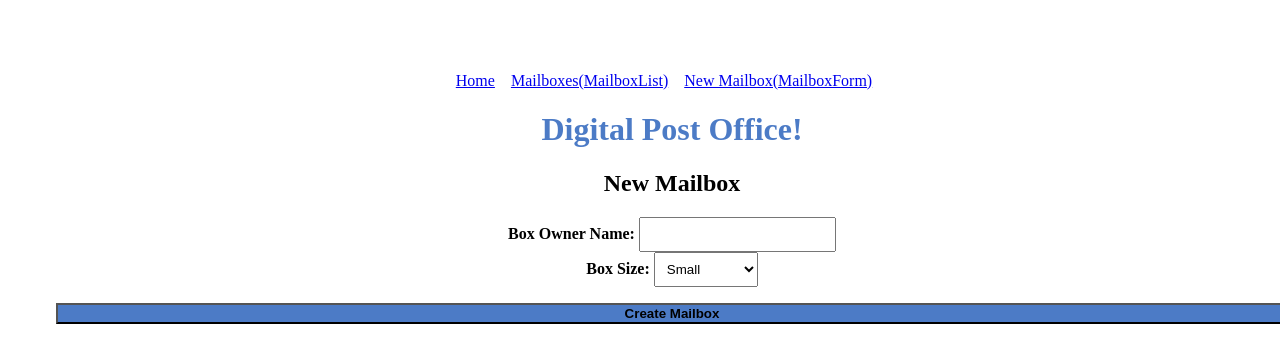
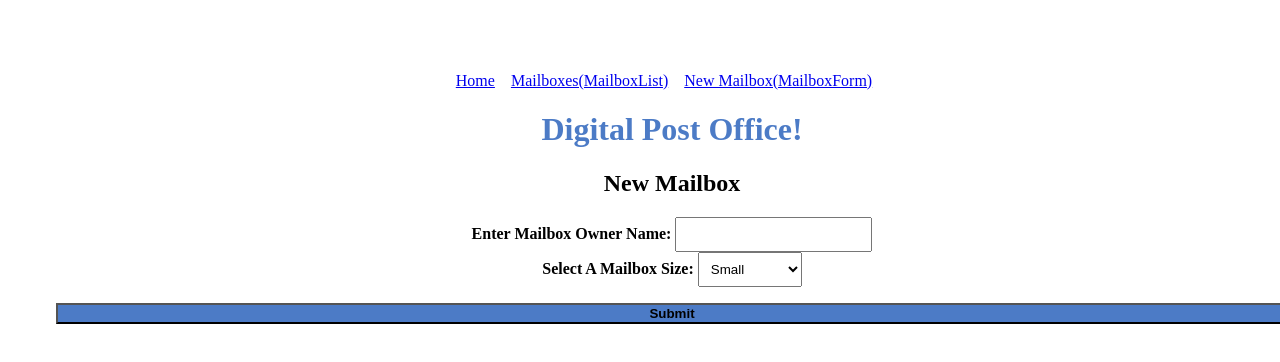
Before and after one commit to SylviaRemington/react-router-dom-lab, a React (Vite) app: page /new-mailbox in a window 1280 px wide. Shown: the top 362 px of the page. Built offline with nearby package versions, Linux system fonts and the light colour scheme.

Commit message:
adding border around mailboxes & changing verbiage of what is displayed on form

```diff
--- a/src/components/MailboxForm/MailboxForm.jsx
+++ b/src/components/MailboxForm/MailboxForm.jsx
@@ -33,7 +33,7 @@ const MailboxForm = (props) => {
       <h2>New Mailbox</h2>
       <form onSubmit={handleSubmit}>
         <div>
-          <label htmlFor='boxOwnerName'>Box Owner Name: </label>
+          <label htmlFor='boxOwnerName'>Enter Mailbox Owner Name: </label>
           <input
             type='text'
             id='boxOwnerName'
@@ -43,7 +43,7 @@ const MailboxForm = (props) => {
           />
         </div>
         <div>
-          <label htmlFor='boxSize'>Box Size: </label>
+          <label htmlFor='boxSize'>Select A Mailbox Size: </label>
           <select
             id='boxSize'
             value={boxSize}
@@ -55,7 +55,7 @@ const MailboxForm = (props) => {
             <option value='Super-Size'>Super-Size</option>
           </select>
         </div>
-        <button type='submit'>Create Mailbox</button>
+        <button type='submit'>Submit</button>
       </form>
     </>
   );
--- a/src/index.css
+++ b/src/index.css
@@ -55,6 +55,8 @@ li { margin-right: 0; } */
 .mail-box {
   border: 2px solid white;
   padding: 20px;
+  border: 6px solid #000000;
+
 }
 
 form {
```
